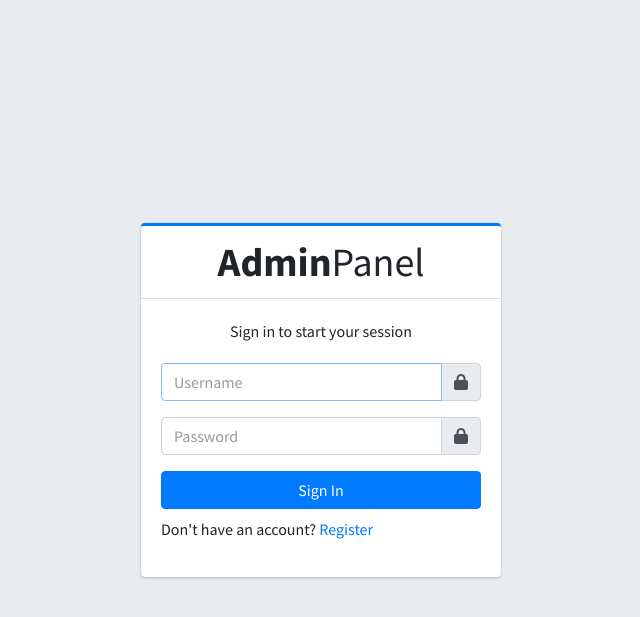
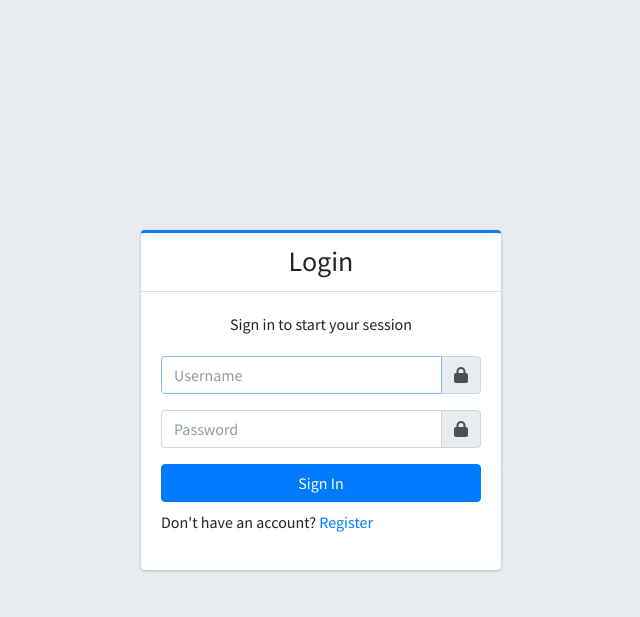
Before and after one commit to kiannaquines/laboratory-inventory-system, a Django app: page /accounts/login/ in a window 1280 px wide. Shown: the top 617 px of the page, without its empty margins (319-959 px from the left). Run offline with Django 4.2, Linux system fonts and the light colour scheme; some libraries are stand-ins or nearby versions.

Commit message:
fix the login and registration header

```diff
--- a/inventory/templates/registration/login.html
+++ b/inventory/templates/registration/login.html
@@ -3,8 +3,8 @@
 {% block auth_content %}
 <div class="card card-outline card-primary">
     <div class="card-header text-center">
-        <a href="/" class="h1">
-            <b>Admin</b>Panel
+        <a href="/" class="h3">
+            Login
         </a>
     </div>
     <div class="card-body">
--- a/inventory/templates/registration/register.html
+++ b/inventory/templates/registration/register.html
@@ -3,8 +3,8 @@
 {% block auth_content %}
 <div class="card card-outline card-primary">
     <div class="card-header text-center">
-        <a href="/" class="h1">
-            <b>Admin</b>Panel
+        <a href="/" class="h3">
+            Registration
         </a>
     </div>
     <div class="card-body">
```
Also changed, not shown: db.sqlite3.
